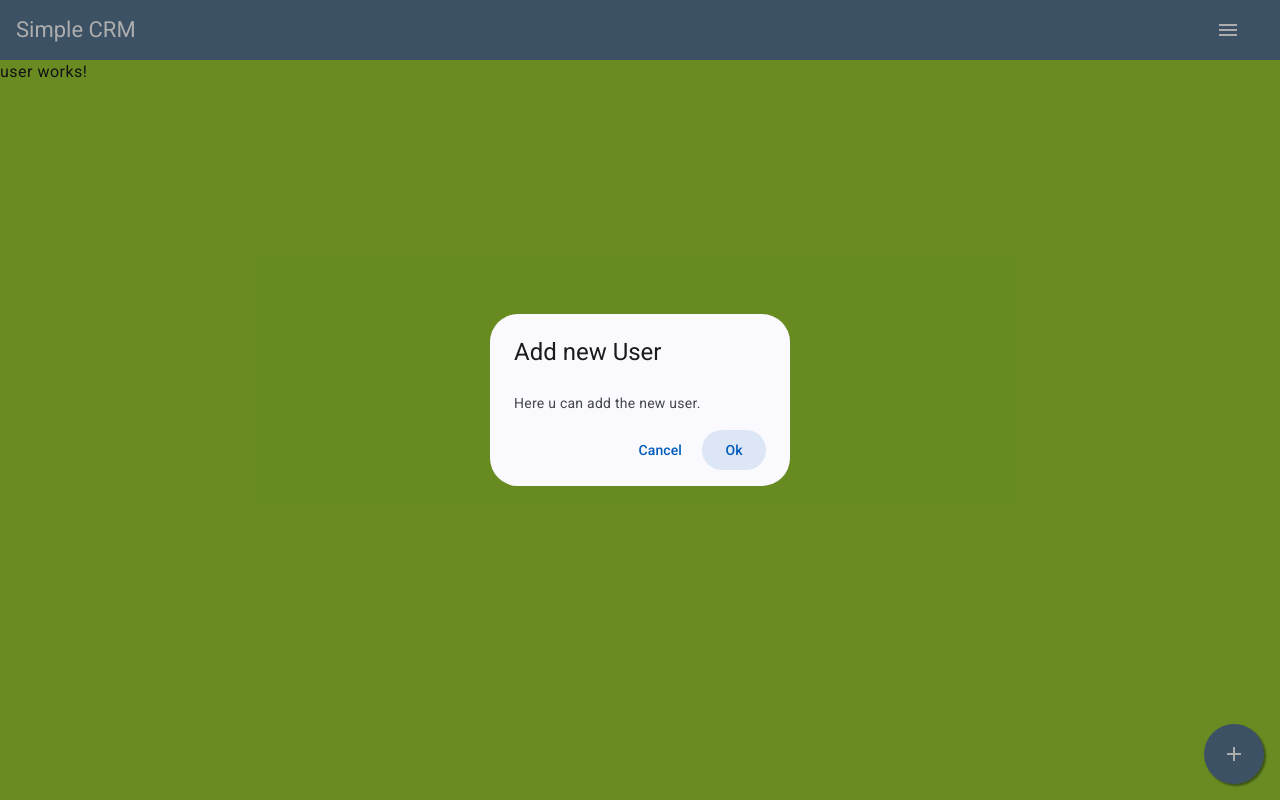
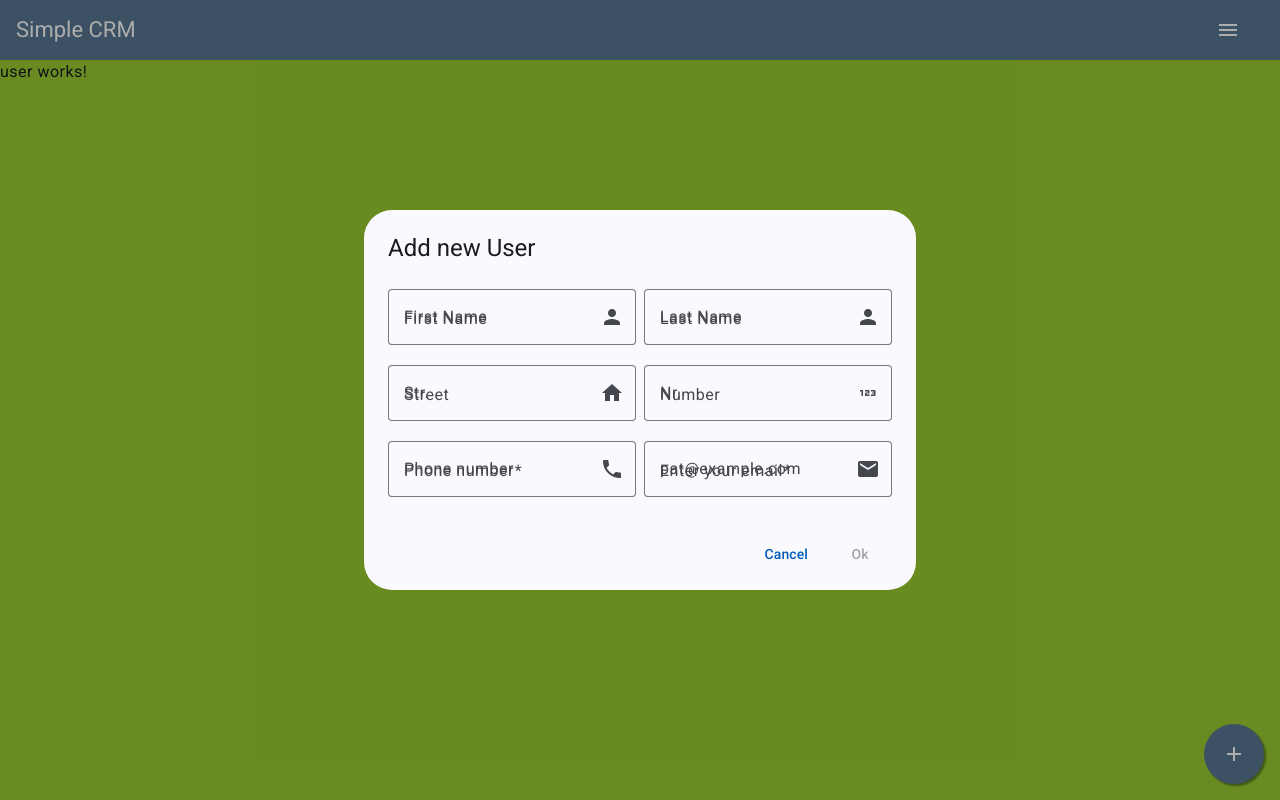
Before and after one commit to Imiphon/simple-crm, an Angular app: page /user in a window 1280 px wide. Both pictures are taken after a click on the button "add". Built offline with nearby package versions, Linux system fonts and the light colour scheme.

Commit message:
add input fields

```diff
--- a/src/app/app.component.ts
+++ b/src/app/app.component.ts
@@ -35,7 +35,7 @@ export class AppComponent {
   constructor(private router: Router) {
     this.router.events.subscribe((event: Event) => {
       if (event instanceof NavigationEnd) {
-        console.log('NavigationEnd:', event.urlAfterRedirects);
+        //console.log('NavigationEnd:', event.urlAfterRedirects);
       }
     });
   }
--- a/src/app/dialog-add-user/dialog-add-user.component.html
+++ b/src/app/dialog-add-user/dialog-add-user.component.html
@@ -1,8 +1,59 @@
 <h1 mat-dialog-title>Add new User</h1>
-<div mat-dialog-content>
-  <p>Here u can add the new user.</p>
+<div mat-dialog-content class="dialog-frame">
+  <div class="name-frame">
+    <mat-form-field appearance="outline">
+      <mat-label>First Name</mat-label>
+      <input matInput placeholder="First Name">
+      <mat-icon matSuffix>person</mat-icon>
+    <!-- <mat-hint>Hint</mat-hint> -->
+    </mat-form-field>
+    <mat-form-field appearance="outline">
+      <mat-label>Last Name</mat-label>
+      <input matInput placeholder="Last Name">
+      <mat-icon matSuffix>person</mat-icon>
+      <!-- <mat-hint>Hint</mat-hint> -->
+    </mat-form-field>
+  </div>
+  <div class="address-frame">
+    <mat-form-field appearance="outline">
+      <mat-label>Street</mat-label>
+      <input matInput placeholder="Str.">
+      <mat-icon matSuffix>home</mat-icon>
+      <!-- <mat-hint>Hint</mat-hint> -->
+    </mat-form-field>
+    <mat-form-field appearance="outline">
+      <mat-label>Number</mat-label>
+      <input matInput placeholder="Nr.">
+      <mat-icon matSuffix>123</mat-icon>
+      <!-- <mat-hint>Hint</mat-hint> -->
+    </mat-form-field>
+  </div>
+  <div class="tel-mail-frame">
+    <form [formGroup]="form">
+      <mat-form-field appearance="outline">
+        <mat-label>Phone number</mat-label>
+        <input matInput formControlName="tel" placeholder="Phone number" required>
+        <mat-icon matSuffix>phone</mat-icon>
+        <!-- <mat-hint>Include area code</mat-hint> -->
+      </mat-form-field>
+    </form>
+    <mat-form-field appearance="outline">
+      <mat-label>Enter your email</mat-label>
+      <input
+        matInput
+        placeholder="pat@example.com"
+        [formControl]="email"
+        (blur)="updateErrorMessage()"
+        required
+      />
+      <mat-icon matSuffix>mail</mat-icon>
+      @if (email.invalid) {
+        <mat-error>{{errorMessage()}}</mat-error>
+      }
+    </mat-form-field>
+  </div>
 </div>
 <div mat-dialog-actions>
   <button mat-button (click)="onNoClick()">Cancel</button>
-  <button mat-button cdkFocusInitial>Ok</button>
+  <button mat-button [disabled]="form.invalid" cdkFocusInitial>Ok</button>
 </div>
--- a/src/app/dialog-add-user/dialog-add-user.component.scss
+++ b/src/app/dialog-add-user/dialog-add-user.component.scss
@@ -0,0 +1,15 @@
+.tel-mail-frame {
+    display: flex;
+}
+
+.dialog-frame {
+    display: flex;
+    flex-direction: column;
+}
+
+.name-frame,
+.address-frame,
+.tel-mail-frame {
+    display: flex;
+    gap: 8px;
+}
--- a/src/app/dialog-add-user/dialog-add-user.component.ts
+++ b/src/app/dialog-add-user/dialog-add-user.component.ts
@@ -1,6 +1,13 @@
-import { ChangeDetectionStrategy, Component, Inject } from '@angular/core';
+import { ChangeDetectionStrategy, Component, Inject, signal } from '@angular/core';
 import { MAT_DIALOG_DATA, MatDialogRef, MatDialogModule } from '@angular/material/dialog';
 import { MatButtonModule } from '@angular/material/button';
+import { MatFormFieldModule } from '@angular/material/form-field';
+import { ReactiveFormsModule, FormGroup, FormBuilder, Validators, FormControl } from '@angular/forms';
+
+import { MatIconModule } from '@angular/material/icon';
+import { MatInputModule } from '@angular/material/input';
+import {merge} from 'rxjs';
+import { takeUntilDestroyed } from  '@angular/core/rxjs-interop';
 
 @Component({
   selector: 'dialog-add-user',
@@ -8,13 +15,45 @@ import { MatButtonModule } from '@angular/material/button';
   styleUrls: ['./dialog-add-user.component.scss'],
   changeDetection: ChangeDetectionStrategy.OnPush,
   standalone: true,
-  imports: [MatDialogModule, MatButtonModule]
+  imports: [
+    MatDialogModule,
+    MatButtonModule,
+    MatFormFieldModule,
+    ReactiveFormsModule,
+    MatIconModule,
+    MatInputModule
+  ]
 })
 export class DialogAddUserComponent {
+  form: FormGroup;
+  readonly email = new FormControl('', [Validators.required, Validators.email]);
+  errorMessage = signal('');
   constructor(
     public dialogRef: MatDialogRef<DialogAddUserComponent>,
-    @Inject(MAT_DIALOG_DATA) public data: any
-  ) {}
+    @Inject(MAT_DIALOG_DATA) public data: any,
+    private fb: FormBuilder
+  ) {
+    this.form = this.fb.group({
+      tel: ['', [Validators.required, Validators.pattern('^[0-9]+$')]]
+    });
+
+    merge(this.email.statusChanges, this.email.valueChanges)
+    .pipe(takeUntilDestroyed())
+    .subscribe(() => this.updateErrorMessage());
+
+    this.dialogRef.updateSize('auto'); // Hier wird die Dialoggröße aktualisiert
+
+  }
+
+  updateErrorMessage() {
+    if (this.email.hasError('required')) {
+      this.errorMessage.set('You must enter a value');
+    } else if (this.email.hasError('email')) {
+      this.errorMessage.set('Not a valid email');
+    } else {
+      this.errorMessage.set('');
+    }
+  }
 
   onNoClick(): void {
     this.dialogRef.close();
```
